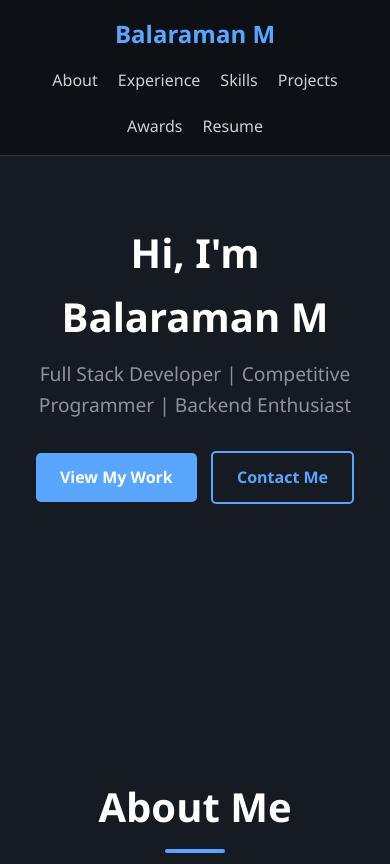
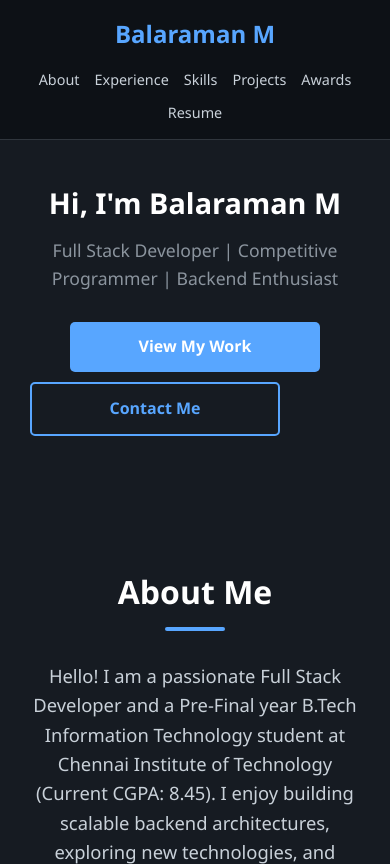
Before and after one commit to BalaramanM06/BalaramanM06.github.io, a plain HTML site: page index.html in a window 390 px wide. Shown: the top 864 px of the page. Drawn offline with Linux system fonts and the light colour scheme.

Commit message:
fix:mobile response

```diff
--- a/index.html
+++ b/index.html
@@ -338,12 +338,49 @@
         }
 
         /* Responsive Design */
+        @media (max-width: 992px) {
+            .hero-content h1 { font-size: 3rem; }
+            section { padding: 80px 0; min-height: auto; }
+        }
+
         @media (max-width: 768px) {
-            .hero-content h1 { font-size: 2.5rem; }
-            .hero-content p { font-size: 1.2rem; }
-            .nav-container { flex-direction: column; height: auto; padding: 15px; }
-            .nav-links { margin-top: 15px; flex-wrap: wrap; justify-content: center; }
+            .hero-content h1 { font-size: 2.2rem; }
+            .hero-content p { font-size: 1.1rem; }
+            h2 { font-size: 2rem; margin-bottom: 30px; }
+
+            section { padding: 60px 0; }
+            #hero { padding-top: 180px; padding-bottom: 60px; }
+
+            .nav-container {
+                flex-direction: column;
+                height: auto;
+                padding: 15px;
+            }
+            .nav-links {
+                margin-top: 15px;
+                flex-wrap: wrap;
+                justify-content: center;
+                gap: 10px 15px;
+            }
+
+            .exp-header { flex-direction: column; align-items: flex-start; gap: 10px; }
+            .date-badge { align-self: flex-start; }
+
+            .projects-grid { grid-template-columns: 1fr; }
+
             .resume-iframe { height: 400px; }
+            .resume-actions { flex-direction: column; width: 100%; gap: 10px; }
+            .resume-actions .btn, .resume-actions .btn-outline { width: 100%; text-align: center; }
+
+            .contact-links { flex-direction: column; width: 100%; max-width: 300px; margin: 30px auto; }
+            #hero .btn, #hero .btn-outline { display: block; width: 100%; max-width: 250px; margin: 10px auto; }
+        }
+
+        @media (max-width: 480px) {
+            .hero-content h1 { font-size: 1.8rem; }
+            .nav-links { font-size: 0.9rem; }
+            .skill-tag { font-size: 0.95rem; padding: 8px 16px; }
+            .resume-iframe { height: 300px; }
         }
     </style>
 </head>
```
